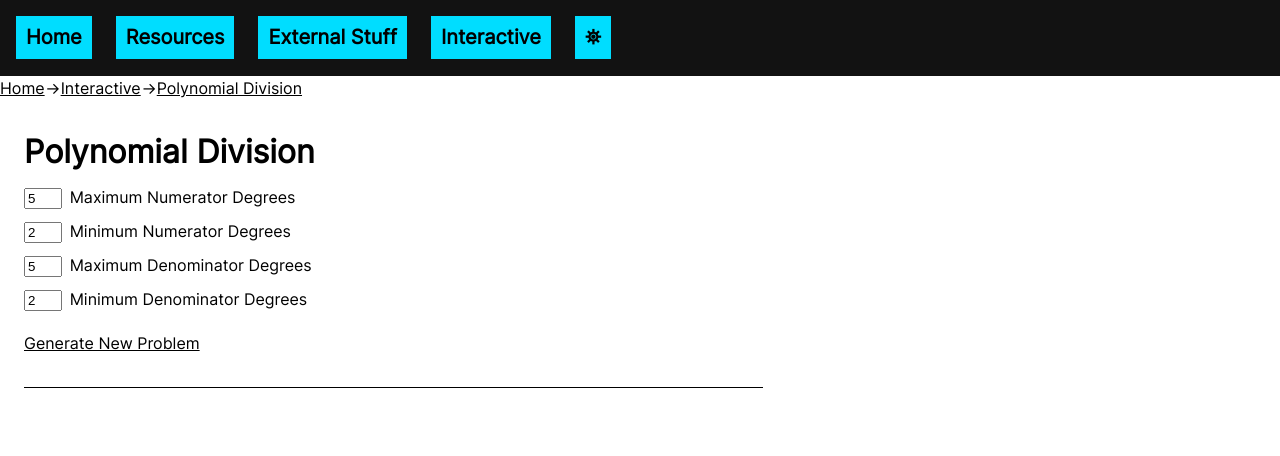
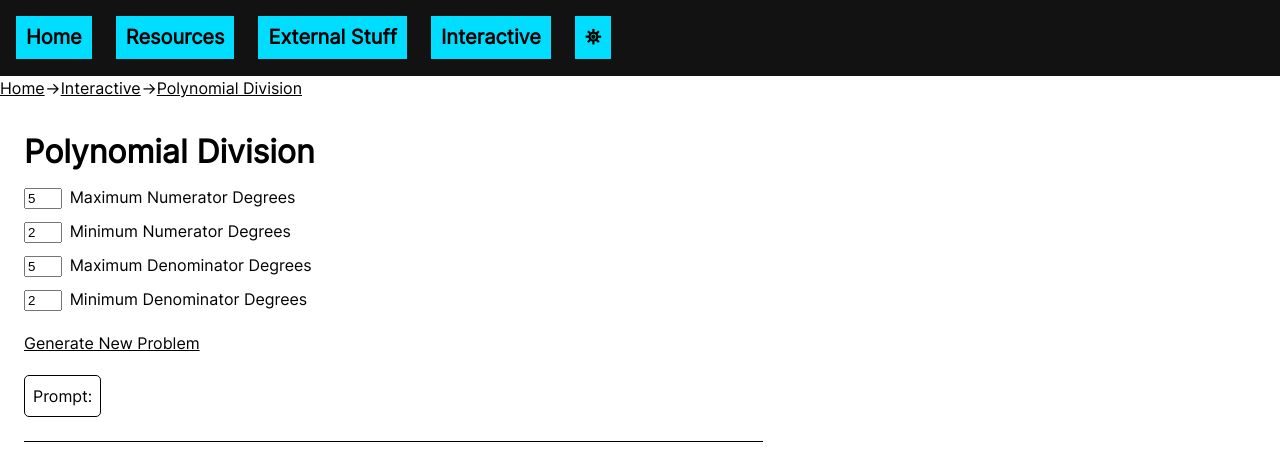
Before and after one commit to PixelatedLagg/MathInfo, a React (Create React App) app: page /interactive/polynomial-division in a window 1280 px wide. Shown: the top 456 px of the page. Built offline with nearby package versions, Linux system fonts and the light colour scheme.

Commit message:
got mathjax working again

```diff
--- a/public/index.html
+++ b/public/index.html
@@ -14,10 +14,8 @@
     <meta charset="utf-8" />
     <meta name="description" content="Explore a wealth of math articles and engaging interactive activities on MathInfo.org!">
     <link rel="icon" href="%PUBLIC_URL%/favicon.ico" />
-    <link rel="preload" fetchpriority="high" as="image" href="/imgs/logo.svg" type="image/svg">
     <meta name="viewport" content="width=device-width, initial-scale=1" />
     <script src="https://cdnjs.cloudflare.com/polyfill/v3/polyfill.min.js?version=4.8.0"></script>
-    <script id="MathJax-script" asyncsrc="https://cdn.jsdelivr.net/npm/mathjax@3/es5/tex-mml-chtml.js">
   </script>
     <title>Home</title>
     <script>
@@ -34,5 +32,6 @@
   <body>
     <noscript>You need to enable JavaScript to run this app.</noscript>
     <div id="root"></div>
+    <script src="https://cdnjs.cloudflare.com/ajax/libs/mathjax/3.2.0/es5/tex-mml-chtml.js"></script>
   </body>
 </html>
--- a/src/Article.js
+++ b/src/Article.js
@@ -36,12 +36,6 @@ export default function Article(props) {
   }, [res]);
 
   useEffect(() => {
-    if (window.MathJax) {
-      window.MathJax.typesetPromise();
-    }
-  }, [resource, article]);
-
-  useEffect(() => {
     if (resource.length !== 0 && resource.hasOwnProperty(article)) {
       const articleObject = resource[article];
       document.title = articleObject.title;
@@ -49,6 +43,9 @@ export default function Article(props) {
       props.onSetLinks(`/${res} /${res}/${article}`);
     } else if (resource.length !== 0 && !resource.hasOwnProperty(article)) {
       window.location.href = "https://mathinfo.org";
+    }
+    if (window.MathJax) {
+      window.MathJax.typesetPromise();
     }
   }, [resource, article, res, props]);
 
--- a/src/interactive/PolynomialDivision.js
+++ b/src/interactive/PolynomialDivision.js
@@ -60,6 +60,7 @@ let result = polynomialDivision(dividend, divisor);
 function generateProblem(_settings)
 {
     let dividend = Array.from({ length: randomNum(_settings[0] + 1, _settings[1] + 1) }, randomNum(0, 100));
+    let divisor = Array.from({ length: randomNum(_settings[2] + 1, _settings[3] + 1) }, randomNum(0, 100));
 
 }
 
@@ -91,6 +92,9 @@ export default function PolynomialDivision(props)
                         <div className="input-label"><input type="number" id="3" defaultValue={2} min={1} onChange={() => handleChange(3)} aria-label="Minimum Denominator Degrees" name="Minimum Denominator Degrees"/><label htmlFor="3">Minimum Denominator Degrees</label></div>
                     </div>
                     <button type="button" className='interactive-button' tabIndex="0" onClick={() => generateProblem()} aria-label="Generate New Problem">Generate New Problem</button>
+                    <div className="prompt" role="contentinfo" aria-live="assertive">
+                        <p>Prompt:</p>
+                    </div>
                 </div>
                 <div className='media' role="complementary">
                 </div>
```
